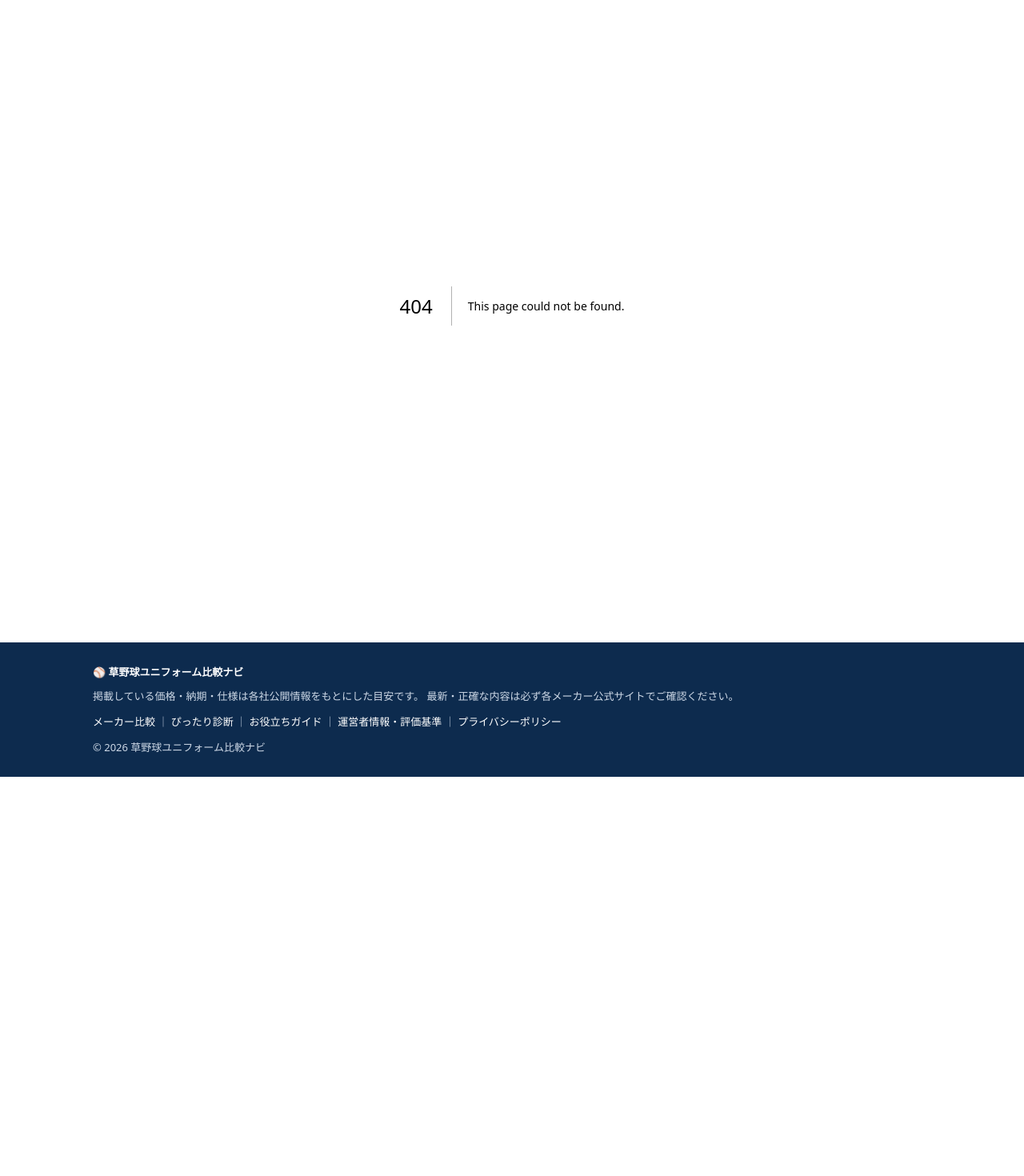
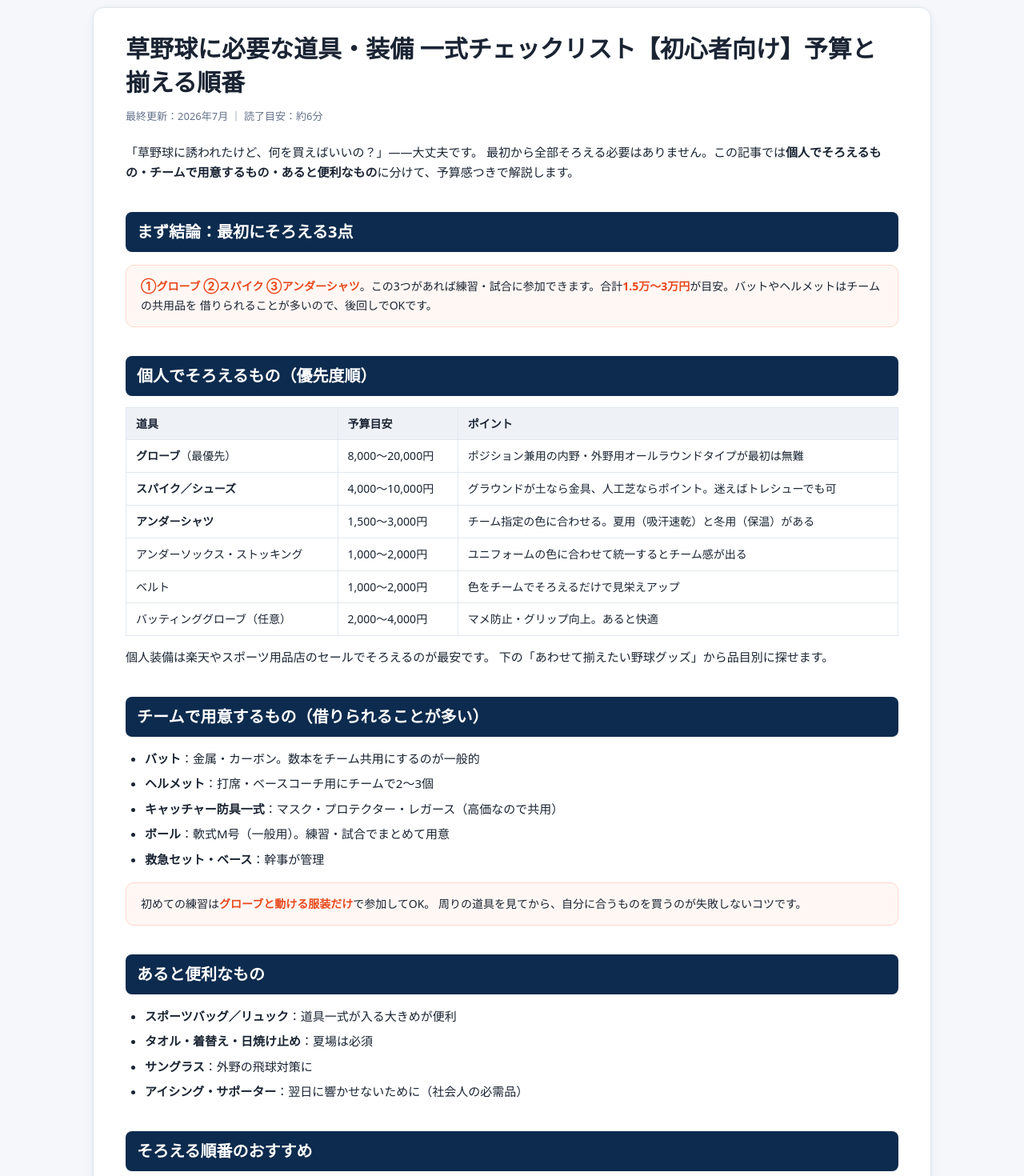
Before and after one commit to kitsunefox-code/kitsunefox-code.github.io, a Next.js app: page /guide/gear-checklist in a window 1280 px wide. Before the commit this address had no page. Shown: the part 100-1570 px from the top of the page at 80% size. Before the commit the page ends 1071 px from the top, so only its background shows below. Built offline with nearby package versions, Linux system fonts and the light colour scheme.

Commit message:
記事追加：草野球の道具・装備 一式チェックリスト(初心者向け・楽天リンク連携)
Co-Authored-By: Claude Opus 4.8 <noreply@anthropic.com>

```diff
--- /dev/null
+++ b/app/guide/gear-checklist/page.tsx
@@ -0,0 +1,195 @@
+import type { Metadata } from "next";
+import AdSlot from "@/components/AdSlot";
+import GoodsLinks from "@/components/GoodsLinks";
+import { LAST_UPDATED } from "@/data/makers";
+import { SITE_URL } from "@/data/site";
+
+export const metadata: Metadata = {
+  title: "草野球に必要な道具・装備 一式チェックリスト【初心者向け】予算と揃える順番",
+  description:
+    "草野球を始めるのに必要な道具を初心者向けに一覧化。グローブ・スパイク・バット・アンダーシャツなど、最低限そろえるもの／チームで用意するもの／あると便利なものを予算感つきで解説します。",
+  alternates: { canonical: `${SITE_URL}/guide/gear-checklist/` },
+  openGraph: {
+    title: "草野球に必要な道具・装備 一式チェックリスト【初心者向け】",
+    description:
+      "最低限そろえるもの・予算・揃える順番。これから草野球を始める人向けの持ち物ガイド。",
+    type: "article",
+  },
+};
+
+function StructuredData() {
+  const article = {
+    "@context": "https://schema.org",
+    "@type": "Article",
+    headline:
+      "草野球に必要な道具・装備 一式チェックリスト【初心者向け】予算と揃える順番",
+    inLanguage: "ja",
+    dateModified: "2026-07-04",
+    author: { "@type": "Organization", name: "草野球ユニフォーム比較ナビ" },
+  };
+  const faq = {
+    "@context": "https://schema.org",
+    "@type": "FAQPage",
+    mainEntity: [
+      {
+        "@type": "Question",
+        name: "草野球を始めるのに最低いくらかかりますか？",
+        acceptedAnswer: {
+          "@type": "Answer",
+          text: "グローブ・スパイク・アンダーシャツなど個人装備の最低限なら1.5万〜3万円ほど。バットやヘルメットはチーム共用が多いので、まずは個人装備だけでOKです。",
+        },
+      },
+      {
+        "@type": "Question",
+        name: "最初に買うべき道具は何ですか？",
+        acceptedAnswer: {
+          "@type": "Answer",
+          text: "グローブが最優先です。次にスパイク（またはトレーニングシューズ）、アンダーシャツ。バット・ヘルメット・キャッチャー道具はチームの共用品を借りられることが多いです。",
+        },
+      },
+    ],
+  };
+  return (
+    <>
+      <script
+        type="application/ld+json"
+        dangerouslySetInnerHTML={{ __html: JSON.stringify(article) }}
+      />
+      <script
+        type="application/ld+json"
+        dangerouslySetInnerHTML={{ __html: JSON.stringify(faq) }}
+      />
+    </>
+  );
+}
+
+export default function GearChecklistPage() {
+  return (
+    <main className="container">
+      <StructuredData />
+      <article className="article">
+        <h1>
+          草野球に必要な道具・装備 一式チェックリスト【初心者向け】予算と揃える順番
+        </h1>
+        <p className="meta">最終更新：{LAST_UPDATED} ｜ 読了目安：約6分</p>
+
+        <p>
+          「草野球に誘われたけど、何を買えばいいの？」——大丈夫です。
+          最初から全部そろえる必要はありません。この記事では
+          <strong>個人でそろえるもの・チームで用意するもの・あると便利なもの</strong>
+          に分けて、予算感つきで解説します。
+        </p>
+
+        <AdSlot id="article-top" />
+
+        <h2>まず結論：最初にそろえる3点</h2>
+        <div className="point-box">
+          <strong>①グローブ ②スパイク ③アンダーシャツ</strong>
+          。この3つがあれば練習・試合に参加できます。合計
+          <strong>1.5万〜3万円</strong>が目安。バットやヘルメットはチームの共用品を
+          借りられることが多いので、後回しでOKです。
+        </div>
+
+        <h2>個人でそろえるもの（優先度順）</h2>
+        <table>
+          <thead>
+            <tr>
+              <th>道具</th>
+              <th>予算目安</th>
+              <th>ポイント</th>
+            </tr>
+          </thead>
+          <tbody>
+            <tr>
+              <td><strong>グローブ</strong>（最優先）</td>
+              <td>8,000〜20,000円</td>
+              <td>ポジション兼用の内野・外野用オールラウンドタイプが最初は無難</td>
+            </tr>
+            <tr>
+              <td><strong>スパイク／シューズ</strong></td>
+              <td>4,000〜10,000円</td>
+              <td>グラウンドが土なら金具、人工芝ならポイント。迷えばトレシューでも可</td>
+            </tr>
+            <tr>
+              <td><strong>アンダーシャツ</strong></td>
+              <td>1,500〜3,000円</td>
+              <td>チーム指定の色に合わせる。夏用（吸汗速乾）と冬用（保温）がある</td>
+            </tr>
+            <tr>
+              <td>アンダーソックス・ストッキング</td>
+              <td>1,000〜2,000円</td>
+              <td>ユニフォームの色に合わせて統一するとチーム感が出る</td>
+            </tr>
+            <tr>
+              <td>ベルト</td>
+              <td>1,000〜2,000円</td>
+              <td>色をチームでそろえるだけで見栄えアップ</td>
+            </tr>
+            <tr>
+              <td>バッティンググローブ（任意）</td>
+              <td>2,000〜4,000円</td>
+              <td>マメ防止・グリップ向上。あると快適</td>
+            </tr>
+          </tbody>
+        </table>
+        <p>
+          個人装備は楽天やスポーツ用品店のセールでそろえるのが最安です。
+          下の「あわせて揃えたい野球グッズ」から品目別に探せます。
+        </p>
+
+        <h2>チームで用意するもの（借りられることが多い）</h2>
+        <ul>
+          <li><strong>バット</strong>：金属・カーボン。数本をチーム共用にするのが一般的</li>
+          <li><strong>ヘルメット</strong>：打席・ベースコーチ用にチームで2〜3個</li>
+          <li><strong>キャッチャー防具一式</strong>：マスク・プロテクター・レガース（高価なので共用）</li>
+          <li><strong>ボール</strong>：軟式M号（一般用）。練習・試合でまとめて用意</li>
+          <li><strong>救急セット・ベース</strong>：幹事が管理</li>
+        </ul>
+        <div className="point-box">
+          初めての練習は<strong>グローブと動ける服装だけ</strong>で参加してOK。
+          周りの道具を見てから、自分に合うものを買うのが失敗しないコツです。
+        </div>
+
+        <h2>あると便利なもの</h2>
+        <ul>
+          <li><strong>スポーツバッグ／リュック</strong>：道具一式が入る大きめが便利</li>
+          <li><strong>タオル・着替え・日焼け止め</strong>：夏場は必須</li>
+          <li><strong>サングラス</strong>：外野の飛球対策に</li>
+          <li><strong>アイシング・サポーター</strong>：翌日に響かせないために（社会人の必需品）</li>
+        </ul>
+
+        <h2>そろえる順番のおすすめ</h2>
+        <ol>
+          <li>まずは<strong>グローブ</strong>を買って練習に参加</li>
+          <li>続けられそうなら<strong>スパイク・アンダーシャツ</strong>を追加</li>
+          <li>チームに正式加入したら<strong>ユニフォーム</strong>を作る（下記リンクで比較）</li>
+          <li>余裕が出たらバッティンググローブなどの快適グッズ</li>
+        </ol>
+
+        <h2>よくある質問</h2>
+        <h3>Q. 道具はどこで買うのが安い？</h3>
+        <p>
+          型落ちや型付け済みを狙うなら楽天、実物を試したいならスポーツ量販店（ゼビオ等）。
+          セール時期（オフシーズンの秋〜冬）が狙い目です。
+        </p>
+        <h3>Q. 中古でもいい？</h3>
+        <p>
+          グローブは中古でも十分使えます（自分の手に馴染ませればOK）。
+          ヘルメットや防具など安全に関わるものは新品が安心です。
+        </p>
+
+        <p>
+          道具がそろってチームに正式加入したら、次はユニフォーム。
+          チームの一体感がぐっと上がります。
+        </p>
+        <a className="cta-inline" href="/#compare">
+          → オーダーユニフォームメーカー13社の比較ランキングを見る
+        </a>
+
+        <AdSlot id="article-bottom" />
+      </article>
+      <GoodsLinks />
+      <div style={{ height: 30 }} />
+    </main>
+  );
+}
--- a/app/sitemap.ts
+++ b/app/sitemap.ts
@@ -55,6 +55,12 @@ export default function sitemap(): MetadataRoute.Sitemap {
       priority: 0.8,
     },
     {
+      url: `${SITE_URL}/guide/gear-checklist/`,
+      lastModified: new Date(),
+      changeFrequency: "monthly",
+      priority: 0.8,
+    },
+    {
       url: `${SITE_URL}/about/`,
       lastModified: new Date(),
       changeFrequency: "yearly",
--- a/data/guides.ts
+++ b/data/guides.ts
@@ -37,4 +37,10 @@ export const GUIDES: Guide[] = [
     title: "背番号の決め方【人気番号・意味・ルール】",
     description: "エースナンバーの由来から揉めない決め方まで",
   },
+  {
+    href: "/guide/gear-checklist/",
+    emoji: "🎒",
+    title: "道具・装備 一式チェックリスト【初心者向け】",
+    description: "最低限そろえるもの・予算・揃える順番",
+  },
 ];
```
